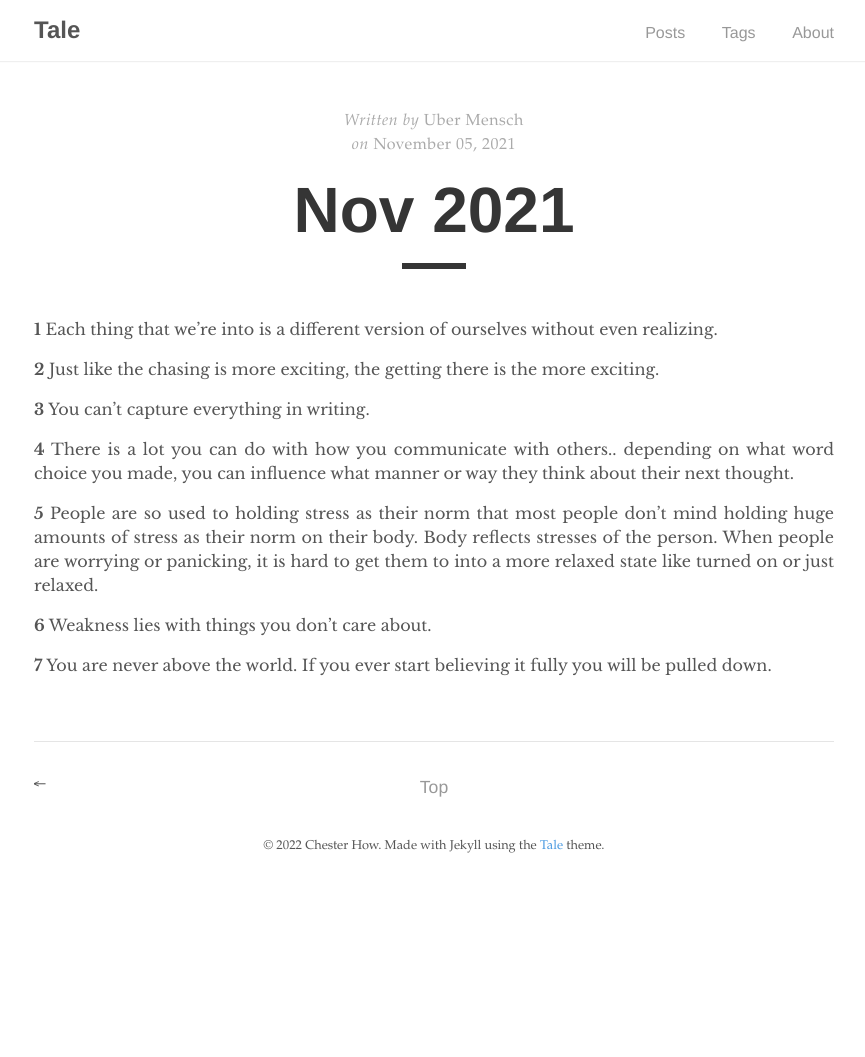
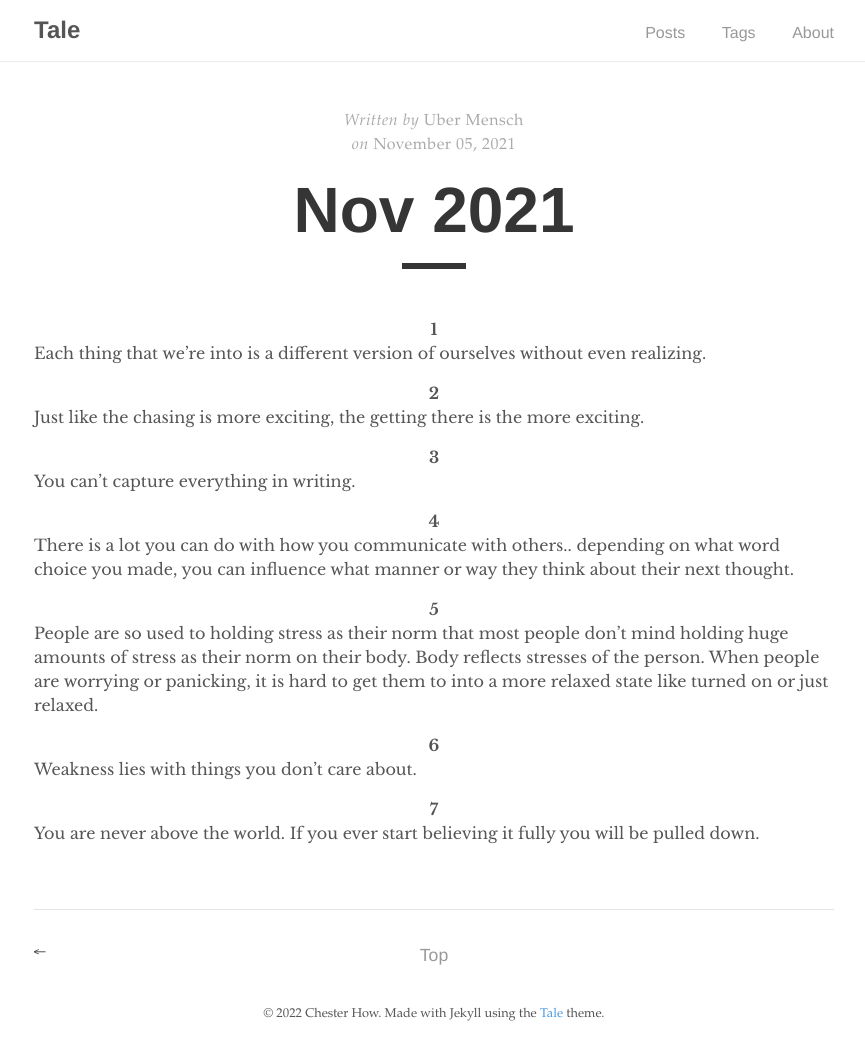
Before and after one commit to derstarkerwille/DerStarkerWille, a Jekyll site: the page built from _posts/2021-11-05-Nov 2021.md, in a window 1280 px wide. Shown: the whole page, without its empty margins (206-1071 px from the left). Built offline with Jekyll 4.4.1, drawn with Linux system fonts in a browser that asks for light colours; before the commit the page ends 900 px from its top, so only the background shows below that.

Commit message:
Update 2021-11-05-Nov 2021.md

```diff
--- a/_posts/2021-11-05-Nov 2021.md
+++ b/_posts/2021-11-05-Nov 2021.md
@@ -5,23 +5,23 @@ author: "Uber Mensch"
 tags: Tale
 ---
 
-**1**
+<b><center> 1 </center></b>
 Each thing that we're into is a different version of ourselves without even realizing.
 
-**2**
+<b><center> 2 </center></b>
 Just like the chasing is more exciting, the getting there is the more exciting.
 
-**3**
+<b><center> 3 </center></b>
 You can't capture everything in writing.
 
-**4**
+<b><center> 4 </center></b>
 There is a lot you can do with how you communicate with others.. depending on what word choice you made, you can influence what manner or way they think about their next thought.
 
-**5**
+<b><center> 5 </center></b>
 People are so used to holding stress as their norm that most people don't mind holding huge amounts of stress as their norm on their body. Body reflects stresses of the person. When people are worrying or panicking, it is hard to get them to into a more relaxed state like turned on or just relaxed.
 
-**6**
+<b><center> 6 </center></b>
 Weakness lies with things you don't care about.
 
-**7**
+<b><center> 7 </center></b>
 You are never above the world. If you ever start believing it fully you will be pulled down.
```
